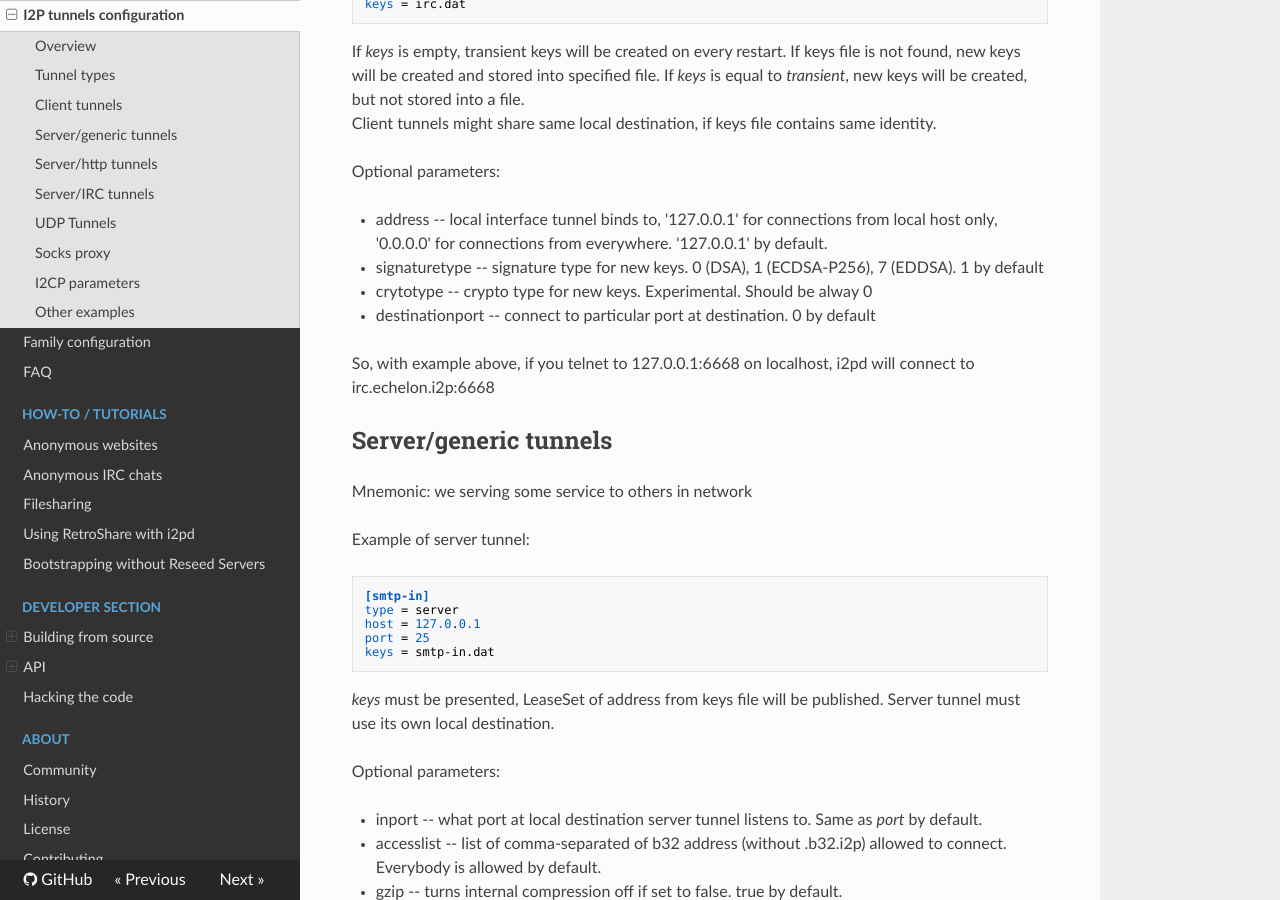
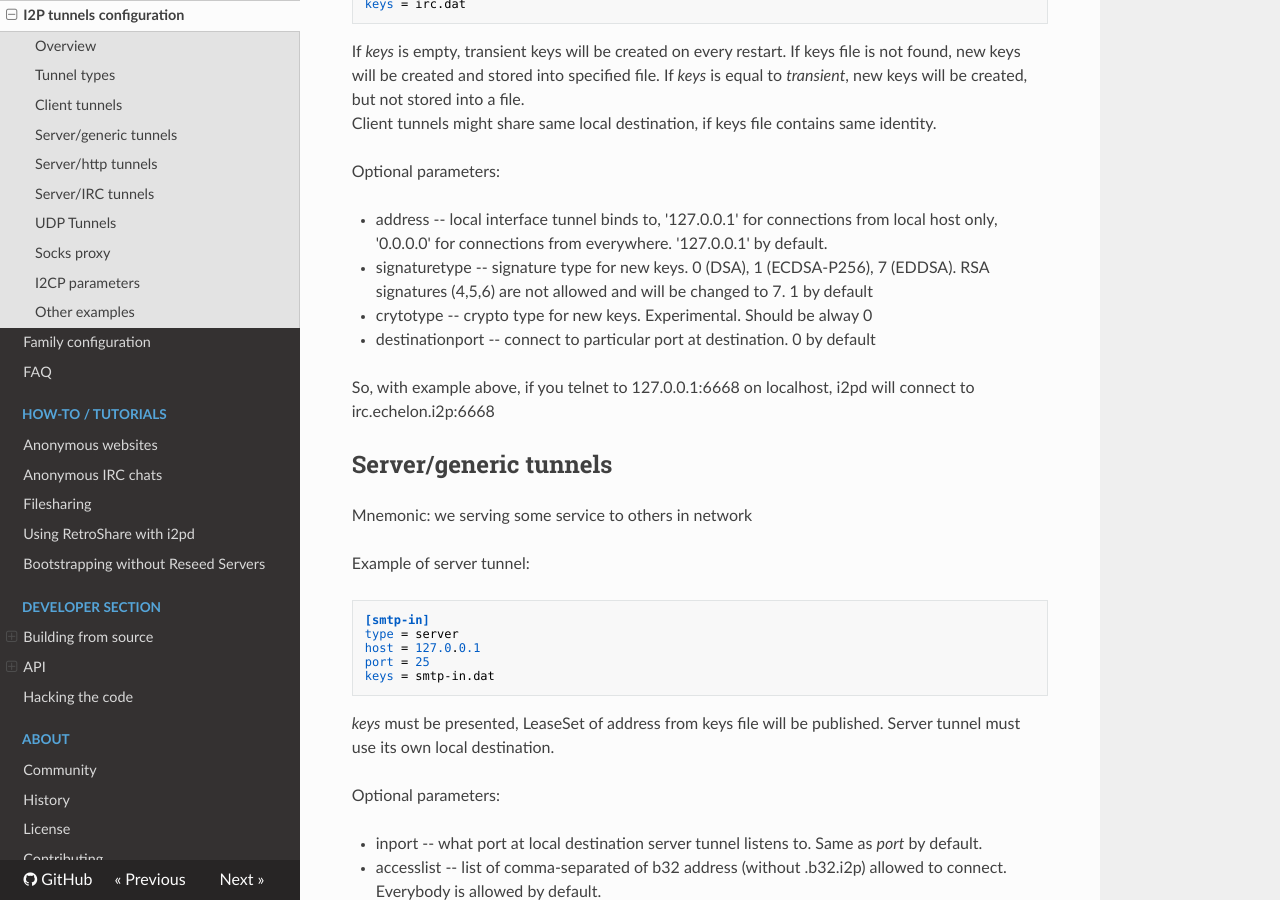
Before and after one commit to PurpleI2P/i2pd_docs_en, an MkDocs documentation site: the page built from docs/user-guide/tunnels.md, in a window 1280 px wide and 900 px high, scrolled down 1151 px. Built offline with MkDocs 1.6.1, drawn with Linux system fonts in a browser that asks for light colours; nearby versions of some CDN libraries; old or Windows-style settings are respelled for this version of MkDocs.

Commit message:
Update tunnels.md

```diff
--- a/docs/user-guide/tunnels.md
+++ b/docs/user-guide/tunnels.md
@@ -50,7 +50,7 @@ Client tunnels might share same local destination, if keys file contains same id
 Optional parameters:
 
 * address         -- local interface tunnel binds to, '127.0.0.1' for connections from local host only, '0.0.0.0' for connections from everywhere. '127.0.0.1' by default.
-* signaturetype   -- signature type for new keys. 0 (DSA), 1 (ECDSA-P256), 7 (EDDSA). 1 by default
+* signaturetype   -- signature type for new keys. 0 (DSA), 1 (ECDSA-P256), 7 (EDDSA). RSA signatures (4,5,6) are not allowed and will be changed to 7. 1 by default
 * crytotype       -- crypto type for new keys. Experimental. Should be alway 0
 * destinationport -- connect to particular port at destination. 0 by default
 
```
